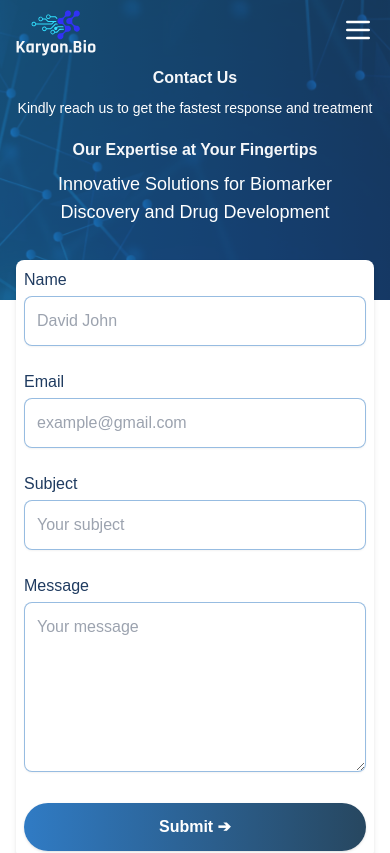
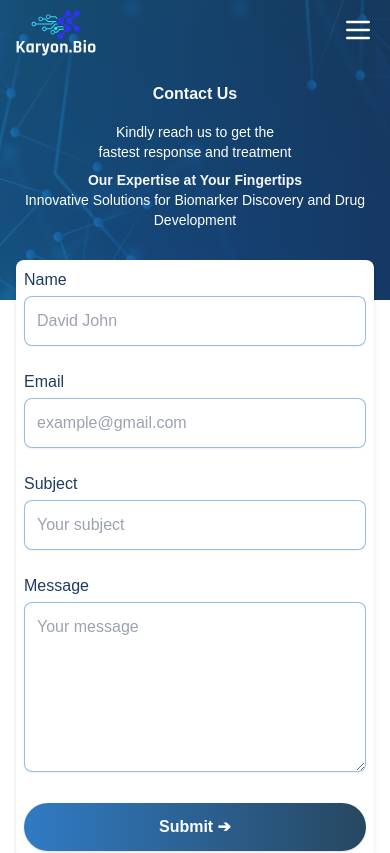
Before and after one commit to CodeErr-Sid/KaryonBio, a Nuxt app: page /contact in a window 390 px wide. Shown: the top 853 px of the page. Built offline with nearby package versions, Linux system fonts and the light colour scheme; a web font is replaced by a local one; what tailwindcss-animated would draw is missing.

Commit message:
fix:style

```diff
--- a/pages/contact.vue
+++ b/pages/contact.vue
@@ -109,22 +109,23 @@
         <div :class="['', isOpen ? ' hidden ' : ' ']">
           <!-- Typewriter effect here -->
           <h1
-            class="md:text-[35px] text-base lg:text-[52px] font-semibold md:leading-[63px] text-center"
+            class="text-[35px] text-base mt-4 md:mt-0 lg:text-[52px] font-semibold md:leading-[63px] text-center"
           >
             Contact Us
           </h1>
-          <p class="mt-2 text-sm font-normal text-center text-white md:text-xl">
-            Kindly reach us to get the fastest response and treatment
+          <p class="mt-4 text-sm text-center text-white md:text-xl">
+            Kindly reach us to get the <br class="md:hidden" />
+            fastest response and treatment
           </p>
           <h1
-            class="md:text-[48px] text-base font-semibold mt-5 l md:leading-[63px] text-center"
+            class="lg:text-[48px] text-sm md:text-base font-semibold mt-2 md:mt-5 l lg:leading-[63px] text-center"
           >
             Our Expertise at Your Fingertips
           </h1>
           <p
-            class="mt-2 text-lg md:text-[32px] text-white md:leading-[63px] font-normal text-center"
+            class="text-sm md:text-[32px] text-white md:leading-[53px] font-normal text-center"
           >
-            Innovative Solutions for Biomarker <br />
+            Innovative Solutions for Biomarker <br class="hidden lg:block" />
             Discovery and Drug Development
           </p>
         </div>
--- a/pages/teams.vue
+++ b/pages/teams.vue
@@ -160,10 +160,10 @@
         </div>
       </div>
     </section>
-    <section class="lg:py-16 bg-[#F5F7FA] px-4 mt-4 md:mt-0">
+    <section class="lg:py-16 bg-[#F5F7FA] px-4 mt-4 mb-4 md:mt-0">
       <div class="container mx-auto text-center">
         <!-- Section Title -->
-        <h2 class="text-4xl font-bold text-[#2B3A4B] mb-2 md:mb-12">
+        <h2 class="text-4xl font-bold mt-10 text-[#2B3A4B] mb-2 md:mb-12">
           Our Team
         </h2>
 
@@ -174,7 +174,7 @@
           <div
             v-for="(expert, index) in experts"
             :key="index"
-            class="relative overflow-hidden transition-all duration-300 h-[650px] lg:h-[750px] md:w-[360px] lg:w-auto xl:w-[400px] rounded-xl shadow-md"
+            class="relative overflow-hidden transition-all duration-300 h-[700px] md:h-[670px] lg:h-[750px] md:w-[360px] lg:w-auto xl:w-[400px] rounded-xl shadow-md"
           >
             <!-- Image and Basic Info -->
             <div class="">
@@ -196,7 +196,7 @@
               </div>
 
               <h3
-                class="lg:text-2xl text-sm px-4 lg:px-9 text-satrt font-bold text-[#2B3A4B] mb-2"
+                class="lg:text-2xl text-sm px-4 mt-2 lg:px-9 text-satrt font-bold text-[#2B3A4B] mb-2"
               >
                 {{ expert.name }}
               </h3>
```
